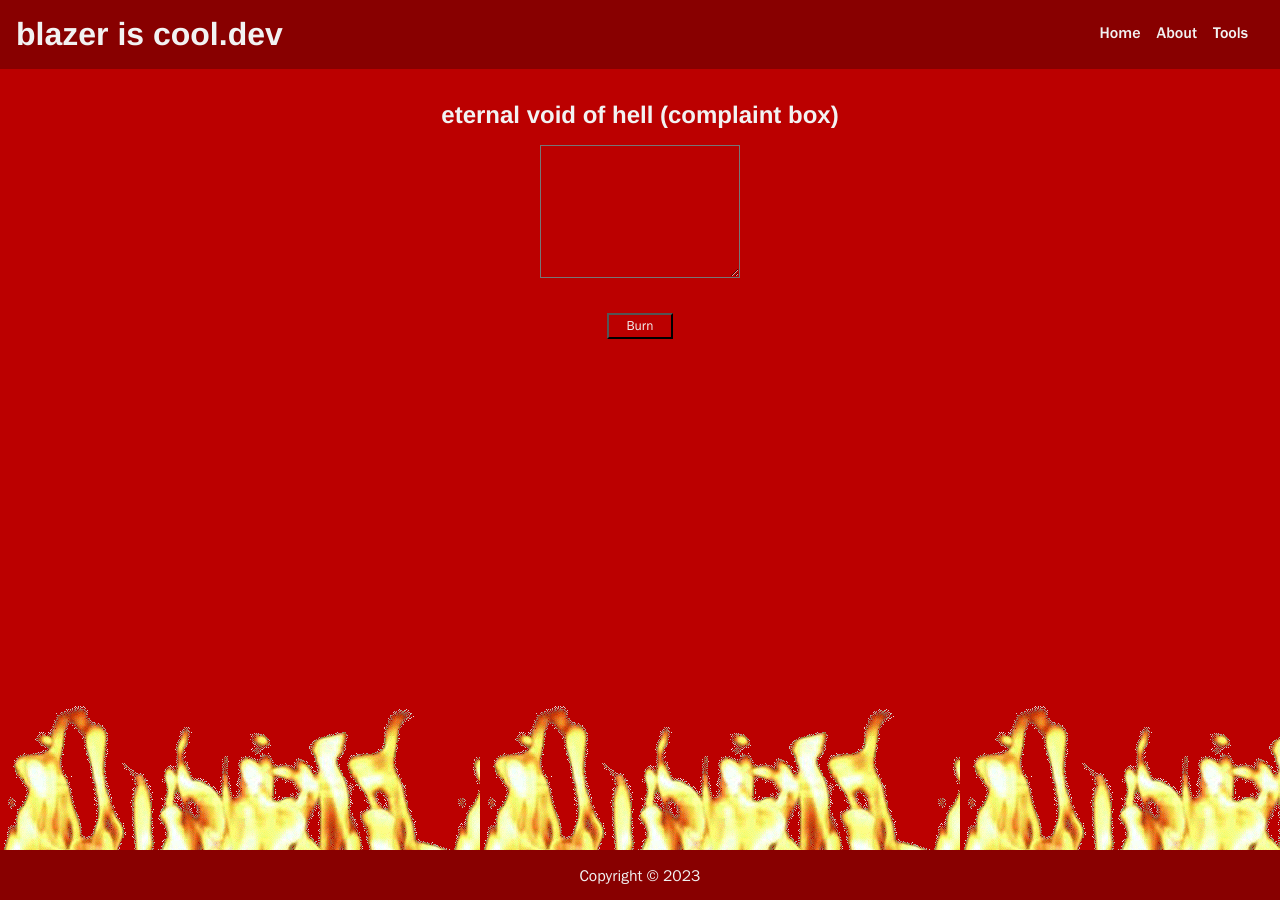
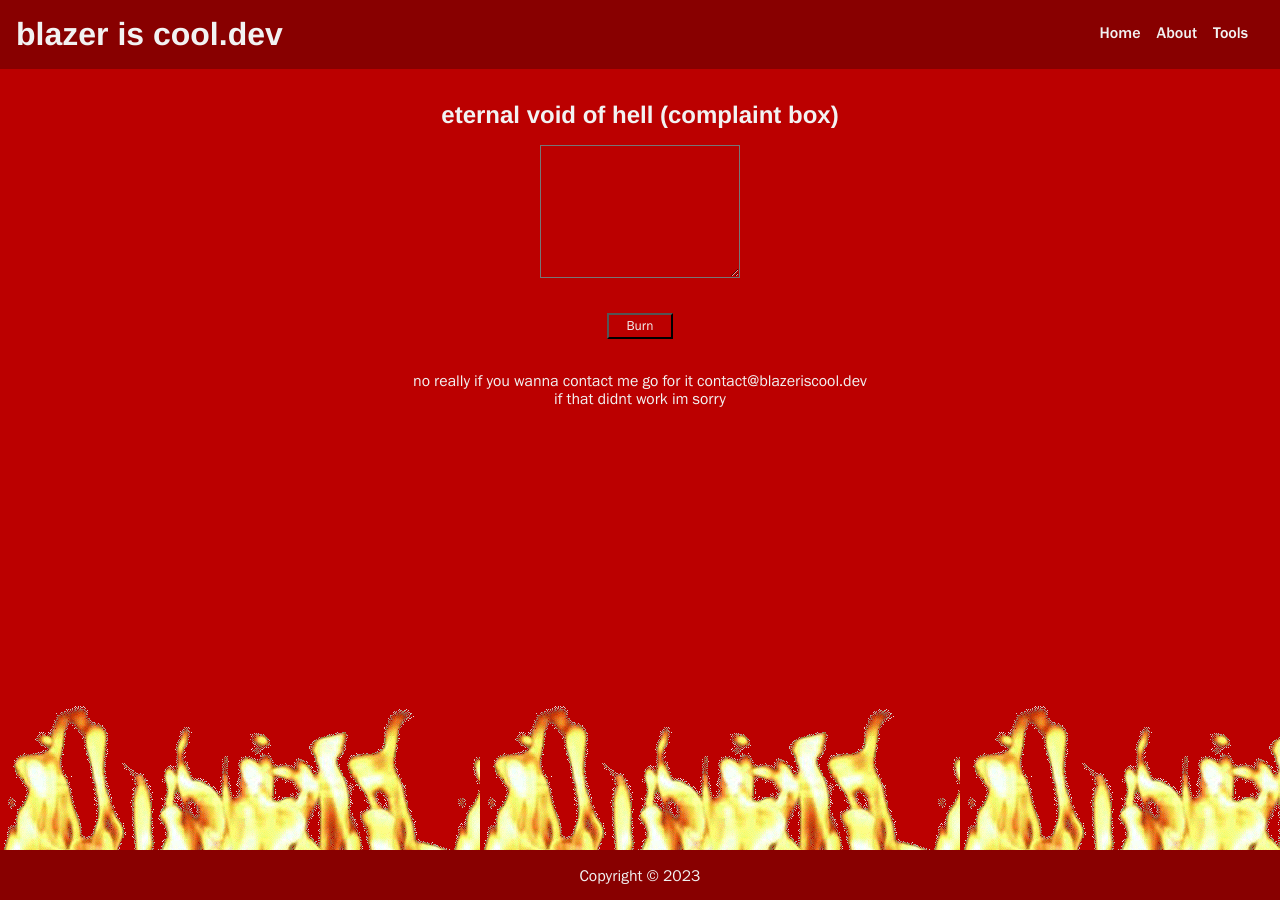
Before and after one commit to Blazer9001/blazer9001.github.io, a Jekyll site: the page built from eternalvoidofhell.md, in a window 1280 px wide. Built offline with Jekyll 4.4.1, drawn with Linux system fonts in a browser that asks for light colours.

Commit message:
add contact info

```diff
--- a/_config.yml
+++ b/_config.yml
@@ -1,2 +1,3 @@
 title: blazeriscool.dev
 description: random tools and other stuff
+email: contact@blazeriscool.dev
--- a/eternalvoidofhell.md
+++ b/eternalvoidofhell.md
@@ -9,3 +9,8 @@ permalink: /eternalvoidofhell
 <textarea class="hell" id="inputField"></textarea>
 <br>
 <button class="hell" onclick="scream()">Burn</button>
+<br>
+<br>
+no really if you wanna contact me go for it {{site.email}}
+
+if that didnt work im sorry
```
